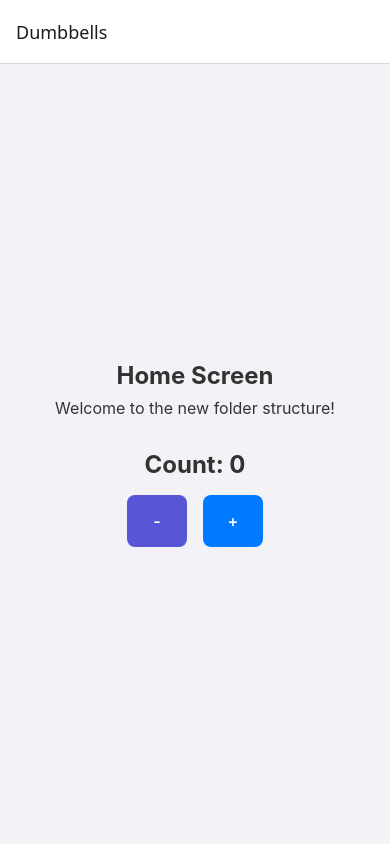
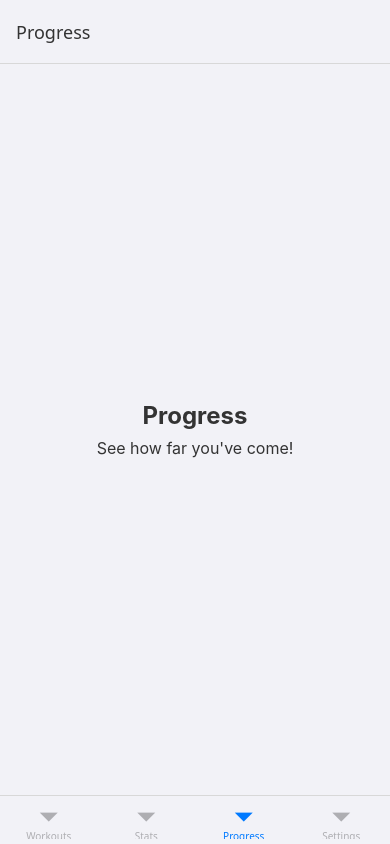
Before and after one commit to rahulreddyRR/Dumbbells, a React Native app: screen /Progress in a window 390 px wide. Built offline with nearby package versions, Linux system fonts and the light colour scheme.

Commit message:
feat: Implement tab navigation with Progress, Statistics, Workout Plans, and Settings screens.

```diff
--- a/package.json
+++ b/package.json
@@ -11,6 +11,7 @@
   },
   "dependencies": {
     "@react-native/new-app-screen": "0.83.0",
+    "@react-navigation/bottom-tabs": "^7.8.12",
     "@react-navigation/native": "^7.1.25",
     "@react-navigation/native-stack": "^7.8.6",
     "react": "19.2.0",
--- a/src/navigation/AppNavigator.tsx
+++ b/src/navigation/AppNavigator.tsx
@@ -1,12 +1,10 @@
 import React from 'react';
 import { NavigationContainer } from '@react-navigation/native';
 import { createNativeStackNavigator } from '@react-navigation/native-stack';
-import { HomeScreen } from '../screens/HomeScreen';
+import { MainTabNavigator } from './MainTabNavigator';
 
-// Define the parameter list for your navigation
-// Currently we only have Home, but this is where you'd add detail screens etc.
 export type RootStackParamList = {
-  Home: undefined;
+  Main: undefined;
 };
 
 const Stack = createNativeStackNavigator<RootStackParamList>();
@@ -14,11 +12,10 @@ const Stack = createNativeStackNavigator<RootStackParamList>();
 export const AppNavigator = () => {
   return (
     <NavigationContainer>
-      <Stack.Navigator>
+      <Stack.Navigator screenOptions={{ headerShown: false }}>
         <Stack.Screen
-          name="Home"
-          component={HomeScreen}
-          options={{ title: 'Dumbbells' }}
+          name="Main"
+          component={MainTabNavigator}
         />
       </Stack.Navigator>
     </NavigationContainer>
--- /dev/null
+++ b/src/navigation/MainTabNavigator.tsx
@@ -0,0 +1,55 @@
+import React from 'react';
+import { createBottomTabNavigator } from '@react-navigation/bottom-tabs';
+import { WorkoutPlansScreen } from '../screens/WorkoutPlansScreen';
+import { StatisticsScreen } from '../screens/StatisticsScreen';
+import { ProgressScreen } from '../screens/ProgressScreen';
+import { SettingsScreen } from '../screens/SettingsScreen';
+import { Theme } from '../theme';
+
+export type MainTabParamList = {
+  WorkoutPlans: undefined;
+  Statistics: undefined;
+  Progress: undefined;
+  Settings: undefined;
+};
+
+const Tab = createBottomTabNavigator<MainTabParamList>();
+
+export const MainTabNavigator = () => {
+  return (
+    <Tab.Navigator
+        screenOptions={{
+            headerStyle: {
+                backgroundColor: Theme.colors.background,
+            },
+            headerTintColor: Theme.colors.text,
+            tabBarStyle: {
+                backgroundColor: Theme.colors.background,
+            },
+            tabBarActiveTintColor: Theme.colors.primary,
+            tabBarInactiveTintColor: Theme.colors.gray[500],
+        }}
+    >
+      <Tab.Screen
+        name="WorkoutPlans"
+        component={WorkoutPlansScreen}
+        options={{ title: 'Workouts' }}
+      />
+      <Tab.Screen
+        name="Statistics"
+        component={StatisticsScreen}
+        options={{ title: 'Stats' }}
+      />
+      <Tab.Screen
+        name="Progress"
+        component={ProgressScreen}
+        options={{ title: 'Progress' }}
+      />
+      <Tab.Screen
+        name="Settings"
+        component={SettingsScreen}
+        options={{ title: 'Settings' }}
+      />
+    </Tab.Navigator>
+  );
+};
--- /dev/null
+++ b/src/screens/ProgressScreen.tsx
@@ -0,0 +1,32 @@
+import React from 'react';
+import { View, Text, StyleSheet } from 'react-native';
+import { Screen } from '../components/common/Screen';
+import { Theme } from '../theme';
+
+export const ProgressScreen = () => {
+  return (
+    <Screen>
+      <View style={styles.container}>
+        <Text style={styles.title}>Progress</Text>
+        <Text style={styles.subtitle}>See how far you've come!</Text>
+      </View>
+    </Screen>
+  );
+};
+
+const styles = StyleSheet.create({
+  container: {
+    flex: 1,
+    alignItems: 'center',
+    justifyContent: 'center',
+    padding: Theme.spacing.m,
+  },
+  title: {
+    ...Theme.textVariants.header,
+    marginBottom: Theme.spacing.s,
+  },
+  subtitle: {
+    ...Theme.textVariants.body,
+    textAlign: 'center',
+  },
+});
--- /dev/null
+++ b/src/screens/SettingsScreen.tsx
@@ -0,0 +1,32 @@
+import React from 'react';
+import { View, Text, StyleSheet } from 'react-native';
+import { Screen } from '../components/common/Screen';
+import { Theme } from '../theme';
+
+export const SettingsScreen = () => {
+  return (
+    <Screen>
+      <View style={styles.container}>
+        <Text style={styles.title}>Settings</Text>
+        <Text style={styles.subtitle}>Configure preferences here.</Text>
+      </View>
+    </Screen>
+  );
+};
+
+const styles = StyleSheet.create({
+  container: {
+    flex: 1,
+    alignItems: 'center',
+    justifyContent: 'center',
+    padding: Theme.spacing.m,
+  },
+  title: {
+    ...Theme.textVariants.header,
+    marginBottom: Theme.spacing.s,
+  },
+  subtitle: {
+    ...Theme.textVariants.body,
+    textAlign: 'center',
+  },
+});
--- /dev/null
+++ b/src/screens/StatisticsScreen.tsx
@@ -0,0 +1,32 @@
+import React from 'react';
+import { View, Text, StyleSheet } from 'react-native';
+import { Screen } from '../components/common/Screen';
+import { Theme } from '../theme';
+
+export const StatisticsScreen = () => {
+  return (
+    <Screen>
+      <View style={styles.container}>
+        <Text style={styles.title}>Statistics</Text>
+        <Text style={styles.subtitle}>Track your performance over time.</Text>
+      </View>
+    </Screen>
+  );
+};
+
+const styles = StyleSheet.create({
+  container: {
+    flex: 1,
+    alignItems: 'center',
+    justifyContent: 'center',
+    padding: Theme.spacing.m,
+  },
+  title: {
+    ...Theme.textVariants.header,
+    marginBottom: Theme.spacing.s,
+  },
+  subtitle: {
+    ...Theme.textVariants.body,
+    textAlign: 'center',
+  },
+});
--- /dev/null
+++ b/src/screens/WorkoutPlansScreen.tsx
@@ -0,0 +1,32 @@
+import React from 'react';
+import { View, Text, StyleSheet } from 'react-native';
+import { Screen } from '../components/common/Screen';
+import { Theme } from '../theme';
+
+export const WorkoutPlansScreen = () => {
+  return (
+    <Screen>
+      <View style={styles.container}>
+        <Text style={styles.title}>Workout Plans</Text>
+        <Text style={styles.subtitle}>Your custom routines will appear here.</Text>
+      </View>
+    </Screen>
+  );
+};
+
+const styles = StyleSheet.create({
+  container: {
+    flex: 1,
+    alignItems: 'center',
+    justifyContent: 'center',
+    padding: Theme.spacing.m,
+  },
+  title: {
+    ...Theme.textVariants.header,
+    marginBottom: Theme.spacing.s,
+  },
+  subtitle: {
+    ...Theme.textVariants.body,
+    textAlign: 'center',
+  },
+});
```
Also changed, not shown: 1 other file (tests, documents, lock files or other folders).
